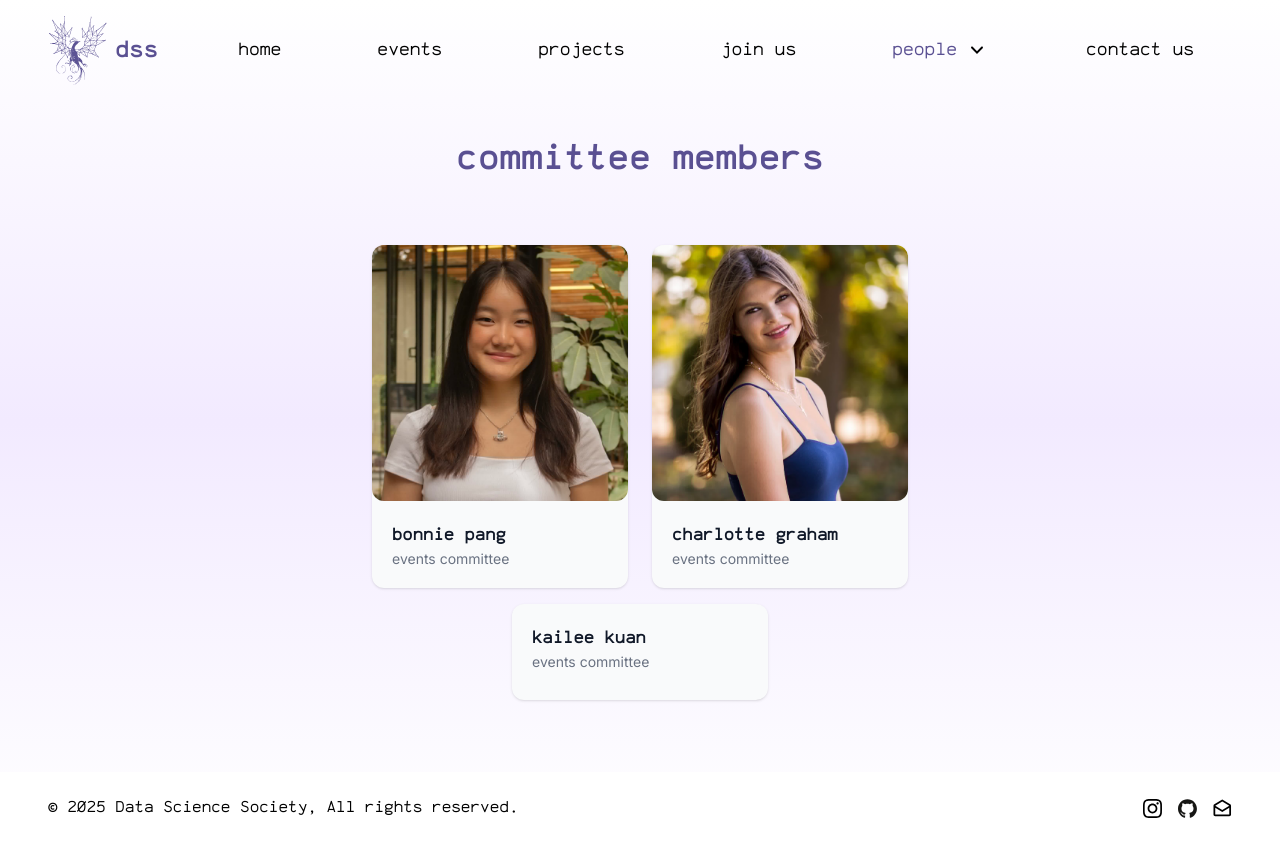
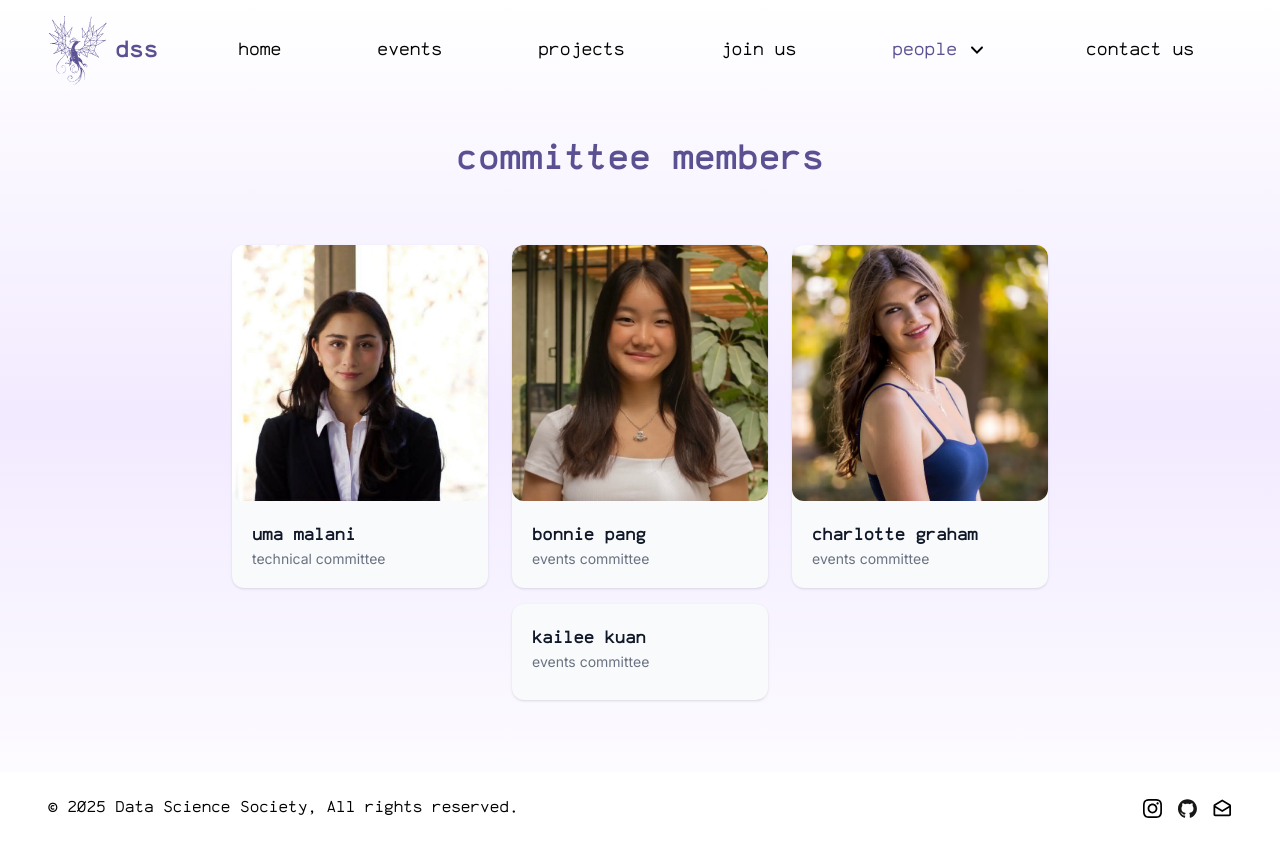
Before and after one commit to vincent1925/uchicago-dss, a Next.js app: page /people/committee in a window 1280 px wide. Built offline with nearby package versions, Linux system fonts and the light colour scheme.

Commit message:
uma headshot

```diff
--- a/src/components/People/data/committee.ts
+++ b/src/components/People/data/committee.ts
@@ -6,6 +6,7 @@ export type CommitteeMember = {
 };
 
 const committee: CommitteeMember[] = [
+  { name: "uma malani", role: "technical committee", image: "/images/people/uma.jpg" },
   { name: "bonnie pang", role: "events committee", image: "/images/people/bonnie.jpg" },
   { name: "charlotte graham", role: "events committee", image: "/images/people/charlotte.jpg" },
   { name: "kailee kuan", role: "events committee" }
```
Also changed, not shown: public/images/people/uma.jpg (added).
